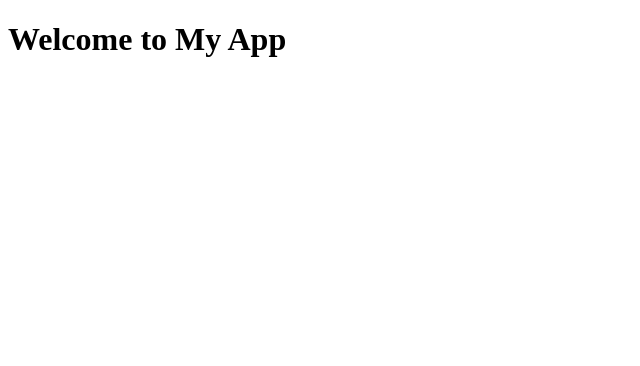
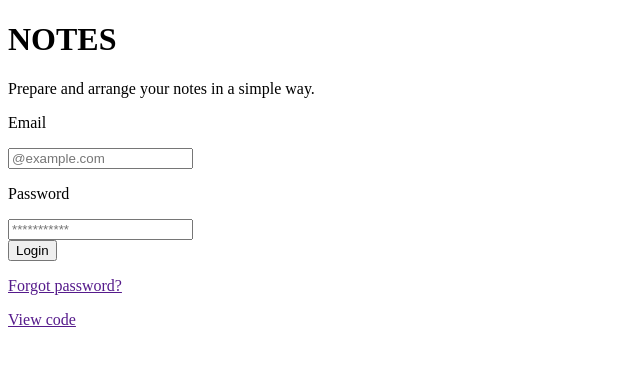
Before and after one commit to manueljo/notes, a Next.js app: page / in a window 1280 px wide. Shown: the top 366 px of the page, without its empty margins (0-640 px from the left). Built offline with nearby package versions, Linux system fonts and the light colour scheme.

Commit message:
add landing page with login form

```diff
--- a/app/layout.js
+++ b/app/layout.js
@@ -1,9 +1,18 @@
+
+export const metadata = {
+  title: 'NOTES | NOTES TAKING APP',
+  description: 'This is my application where you can manage your notes and more.',
+};
 
 export default function RootLayout({ children }) {
   return (
     <html lang="en">
+      <head>
+        <link rel="stylesheet" href="https://cdnjs.cloudflare.com/ajax/libs/font-awesome/7.0.0/css/all.min.css" integrity="sha512-DxV+EoADOkOygM4IR9yXP8Sb2qwgidEmeqAEmDKIOfPRQZOWbXCzLC6vjbZyy0vPisbH2SyW27+ddLVCN+OMzQ==" crossOrigin="anonymous" referrerPolicy="no-referrer" />
+      </head>
       <body>
-        {children}
+        <div id="app">{children}</div>
+        <div id="modal"></div>
       </body>
     </html>
   );
--- a/app/page.js
+++ b/app/page.js
@@ -1,8 +1,9 @@
+import Login from '@/components/Login';
 
 export default function Home() {
   return (
-    <div>
-      <h1>Welcome to My App</h1>
-    </div>
+    <main>
+      <Login />
+    </main>
   );
 }
--- /dev/null
+++ b/components/Login.jsx
@@ -0,0 +1,27 @@
+const login = () => {
+  return (
+    <>
+      <div className="login-container">
+        <h1>NOTES</h1>
+        <p>Prepare and arrange your notes in a simple way.</p>
+        <div>
+          <p>Email</p>
+          <input type="email" placeholder="@example.com" />
+        </div>
+        <div>
+          <p>Password</p>
+          <input type="password" placeholder="***********" />
+        </div>
+        <button>Login</button>
+        <p>
+          <a href="">Forgot password?</a>
+        </p>
+        <div>
+          <a href="">View code</a>
+        </div>
+      </div>
+    </>
+  );
+};
+
+export default login;
```
Also changed, not shown: app/notes/page.js (added, +13 -0 lines), components/Editor.jsx (added, +10 -0 lines), components/MDX.jsx (added, +8 -0 lines), components/SideNav.jsx (added, +8 -0 lines), components/TopMenu.jsx (added, +8 -0 lines), package.json (+5 -4 lines), 1 other file (tests, documents, lock files or other folders).
